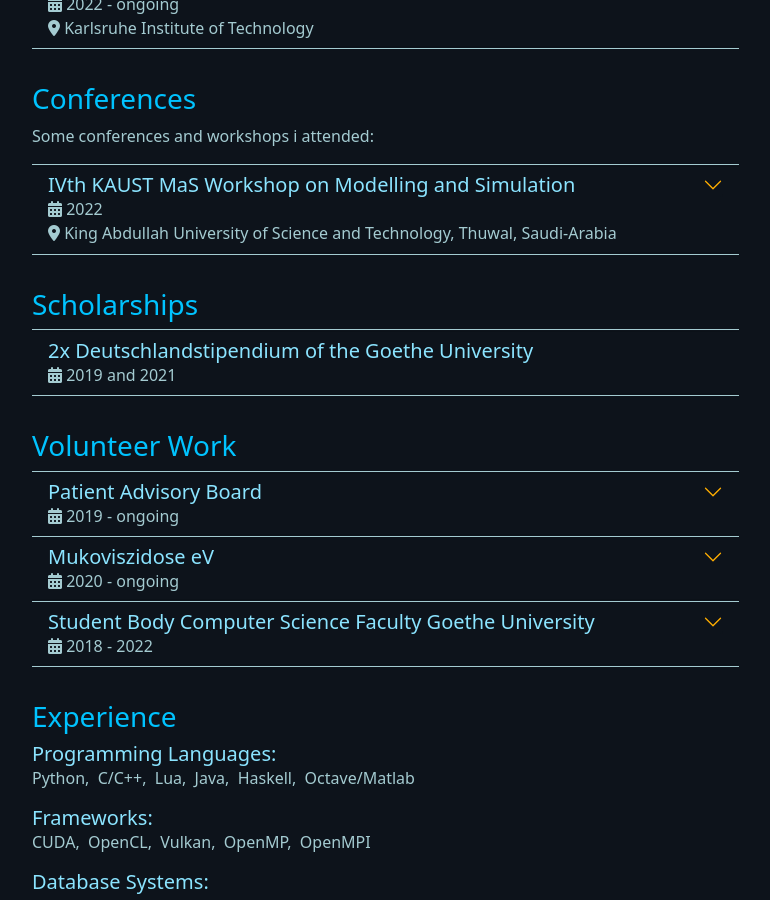
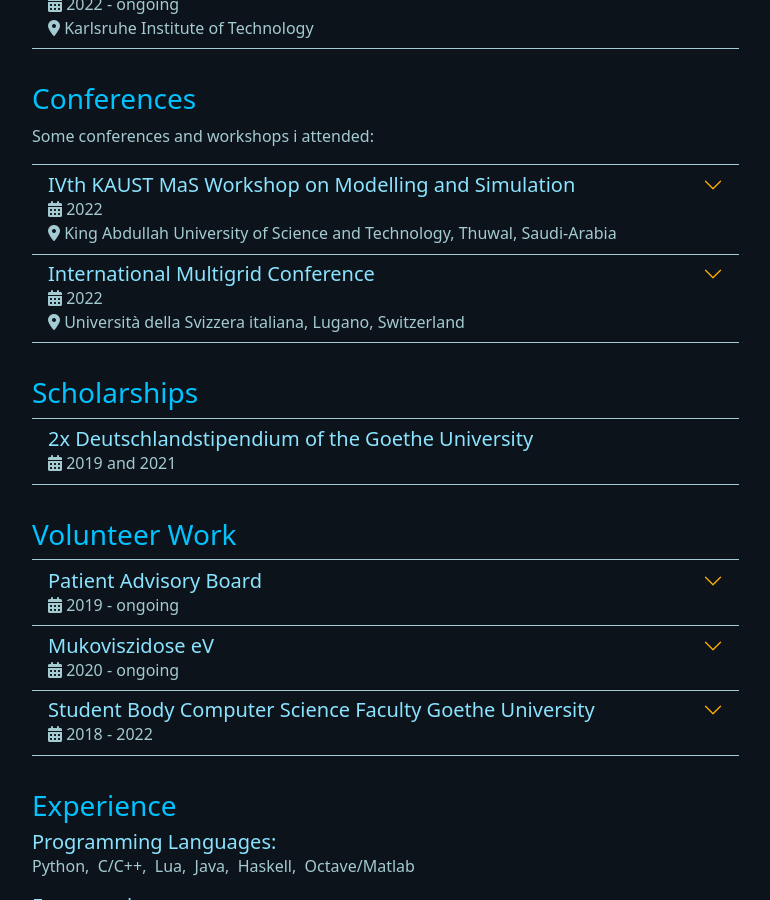
Before and after one commit to Nordegraf/nordegraf.github.io, a Jekyll site: the page built from _pages/about.html, in a window 1280 px wide and 900 px high, scrolled down 534 px. Shown: the whole window, without its empty margins (78-848 px from the left). Built offline with Jekyll 4.4.1, drawn with Linux system fonts in a browser that asks for light colours.

Commit message:
added IMG conference talk

```diff
--- a/_data/conferences.yml
+++ b/_data/conferences.yml
@@ -6,3 +6,12 @@
   link: https://cemse.kaust.edu.sa/events/event/ivth-kaust-mas-workshop-modelling-and-simulation
   talk: Modelling unsaturated, density driven flow using a generalized Richards equation
   role: speaker
+
+- name: International Multigrid Conference
+  institution: Università della Svizzera italiana
+  city: Lugano
+  country: Switzerland
+  year: 2022
+  link: https://www.img2022.usi.ch
+  talk: Simulation of unsaturated density driven flow with a phreatic surface
+  role: speaker
```
